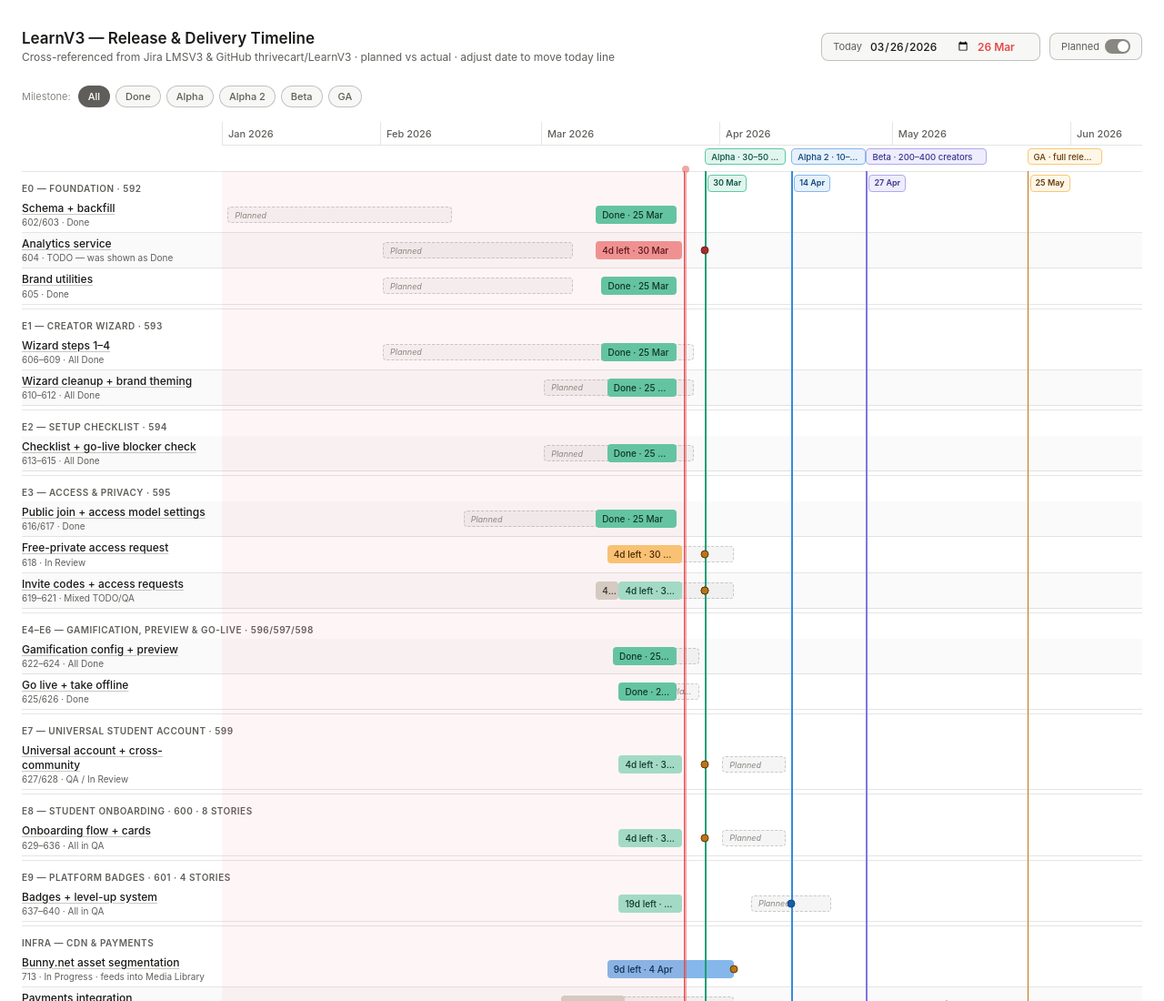
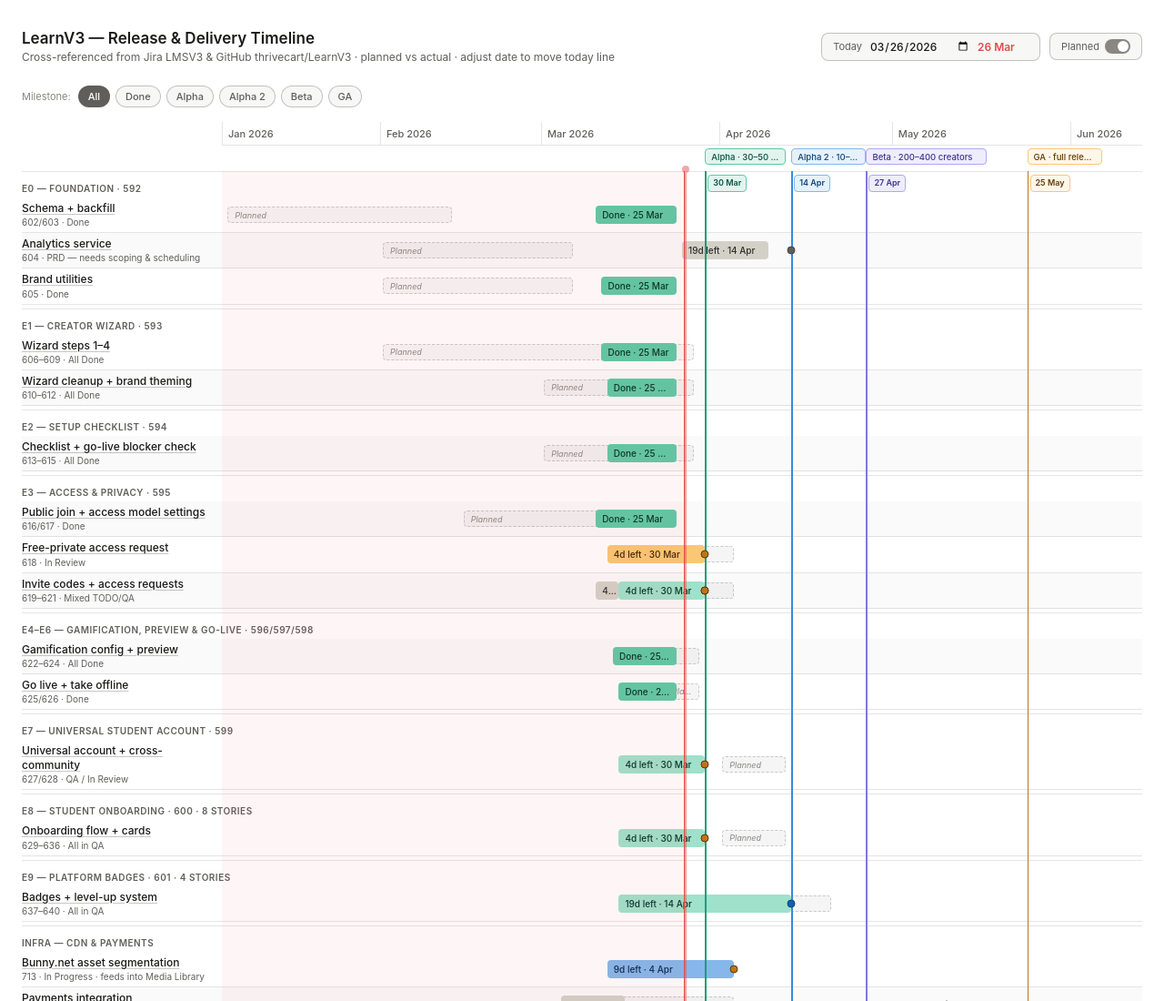
Before and after one commit to stephanieturner-creator/LMSDelivery, a plain HTML site: page index.html in a window 1280 px wide. Shown: the top 1100 px of the page at 91% size. Drawn offline with Linux system fonts and the light colour scheme.

Commit message:
Fix bar alignment: extend active bars to deadline dates, replot 604 as PRD
- Active/in-progress bars now extend to their deadline instead of stopping at today
- Fixes red today line appearing after items that finish on the 30th
- LMSV3-604 replotted from urgent/overdue to blocked (PRD, needs scoping)
- E9 badges bar extended to Alpha 2 deadline

```diff
--- a/index.html
+++ b/index.html
@@ -230,12 +230,12 @@
         },
         {
           name: "Analytics service",
-          sub:  "604 · TODO — was shown as Done",
+          sub:  "604 · PRD — needs scoping & scheduling",
           milestone: "alpha",
           tickets: [{k:"LMSV3-604",s:"Analytics service"}],
           bars: [
             { cls:"b-planned", s:new Date(2026,1,2), e:new Date(2026,2,7), label:"Planned" },
-            { cls:"b-urgent", s:new Date(2026,2,11), e:new Date(2026,2,26), dl:new Date(2026,2,30), ddc:"dd-red" },
+            { cls:"b-blocked", s:new Date(2026,2,26), e:new Date(2026,3,10), dl:new Date(2026,3,14), ddc:"dd-gray" },
           ],
         },
         {
@@ -310,7 +310,7 @@
           tickets: [{k:"LMSV3-618",s:"Student requests free-private access"}],
           bars: [
             { cls:"b-planned", s:new Date(2026,2,17), e:new Date(2026,3,4), label:"Planned" },
-            { cls:"b-atrisk", s:new Date(2026,2,13), e:new Date(2026,2,26), dl:new Date(2026,2,30), ddc:"dd-amber" },
+            { cls:"b-atrisk", s:new Date(2026,2,13), e:new Date(2026,2,30), dl:new Date(2026,2,30), ddc:"dd-amber" },
           ],
         },
         {
@@ -321,7 +321,7 @@
           bars: [
             { cls:"b-planned", s:new Date(2026,2,17), e:new Date(2026,3,4), label:"Planned" },
             { cls:"b-blocked", s:new Date(2026,2,11), e:new Date(2026,2,15), dl:new Date(2026,2,30), ddc:"dd-red" },
-            { cls:"b-alpha",   s:new Date(2026,2,15), e:new Date(2026,2,26), dl:new Date(2026,2,30), ddc:"dd-amber" },
+            { cls:"b-alpha",   s:new Date(2026,2,15), e:new Date(2026,2,30), dl:new Date(2026,2,30), ddc:"dd-amber" },
           ],
         },
       ],
@@ -361,7 +361,7 @@
           tickets: [{k:"LMSV3-627",s:"Verify universal account across communities"},{k:"LMSV3-628",s:"Cross-community progress dashboard"}],
           bars: [
             { cls:"b-planned", s:new Date(2026,3,2), e:new Date(2026,3,13), label:"Planned" },
-            { cls:"b-alpha", s:new Date(2026,2,15), e:new Date(2026,2,26), dl:new Date(2026,2,30), ddc:"dd-amber" },
+            { cls:"b-alpha", s:new Date(2026,2,15), e:new Date(2026,2,30), dl:new Date(2026,2,30), ddc:"dd-amber" },
           ],
         },
       ],
@@ -376,7 +376,7 @@
           tickets: [{k:"LMSV3-629",s:"Onboarding overlay on first visit"},{k:"LMSV3-630",s:"Profile card (+50 pts)"},{k:"LMSV3-631",s:"Goals card (+25 pts)"},{k:"LMSV3-632",s:"Tour card (+25 pts)"},{k:"LMSV3-633",s:"First Action card (+100 pts)"},{k:"LMSV3-634",s:"Completion summary with badge"},{k:"LMSV3-635",s:"Dismiss and resume onboarding"},{k:"LMSV3-636",s:"Second community fresh onboarding"}],
           bars: [
             { cls:"b-planned", s:new Date(2026,3,2), e:new Date(2026,3,13), label:"Planned" },
-            { cls:"b-alpha", s:new Date(2026,2,15), e:new Date(2026,2,26), dl:new Date(2026,2,30), ddc:"dd-amber" },
+            { cls:"b-alpha", s:new Date(2026,2,15), e:new Date(2026,2,30), dl:new Date(2026,2,30), ddc:"dd-amber" },
           ],
         },
       ],
@@ -391,7 +391,7 @@
           tickets: [{k:"LMSV3-637",s:"Define platform badge criteria"},{k:"LMSV3-638",s:"Badge auto-award triggers"},{k:"LMSV3-639",s:"Badge display on profile"},{k:"LMSV3-640",s:"Level-up notification"}],
           bars: [
             { cls:"b-planned", s:new Date(2026,3,7), e:new Date(2026,3,21), label:"Planned" },
-            { cls:"b-alpha", s:new Date(2026,2,15), e:new Date(2026,2,26), dl:new Date(2026,3,14), ddc:"dd-blue" },
+            { cls:"b-alpha", s:new Date(2026,2,15), e:new Date(2026,3,14), dl:new Date(2026,3,14), ddc:"dd-blue" },
           ],
         },
       ],
```
